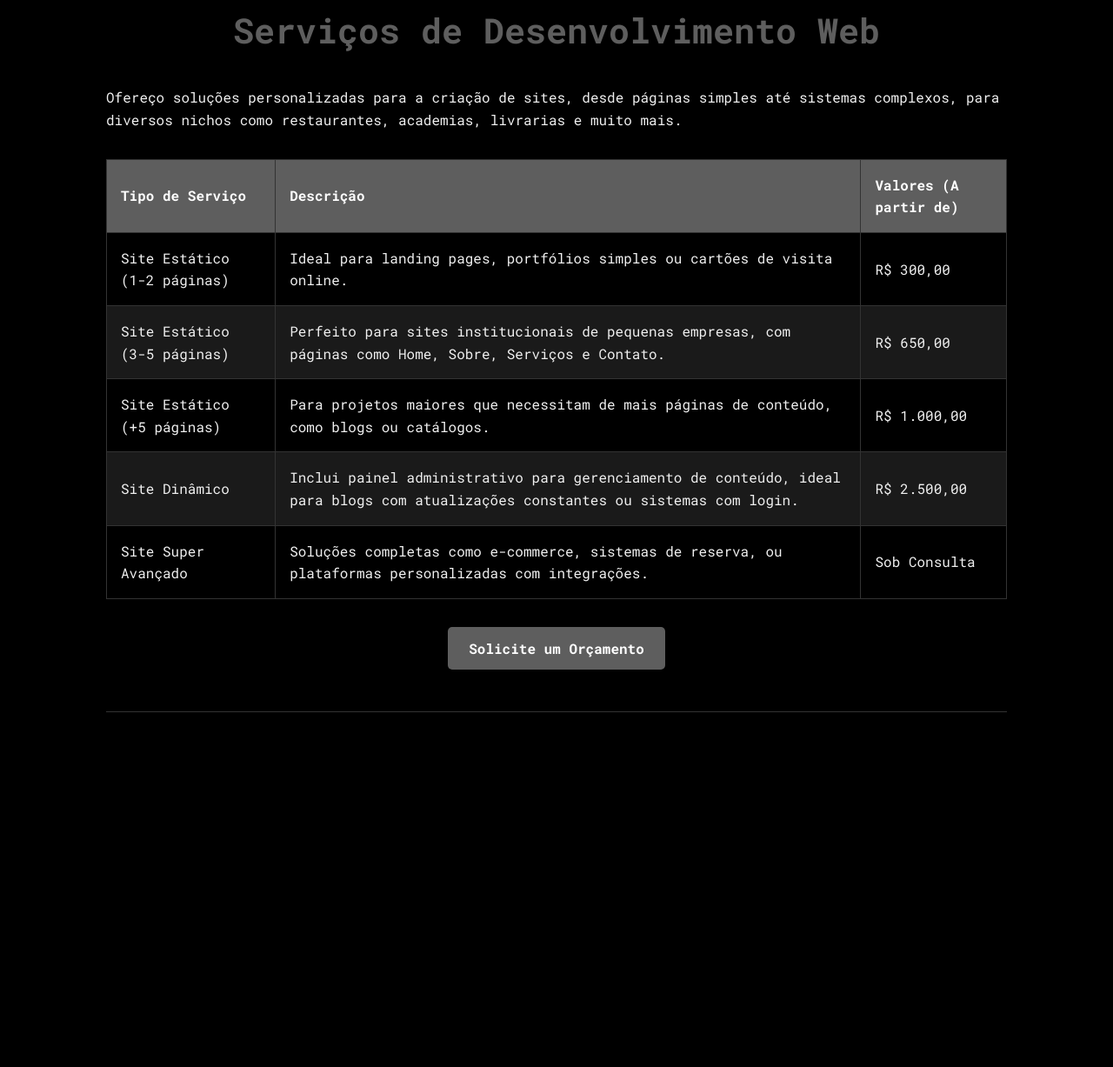
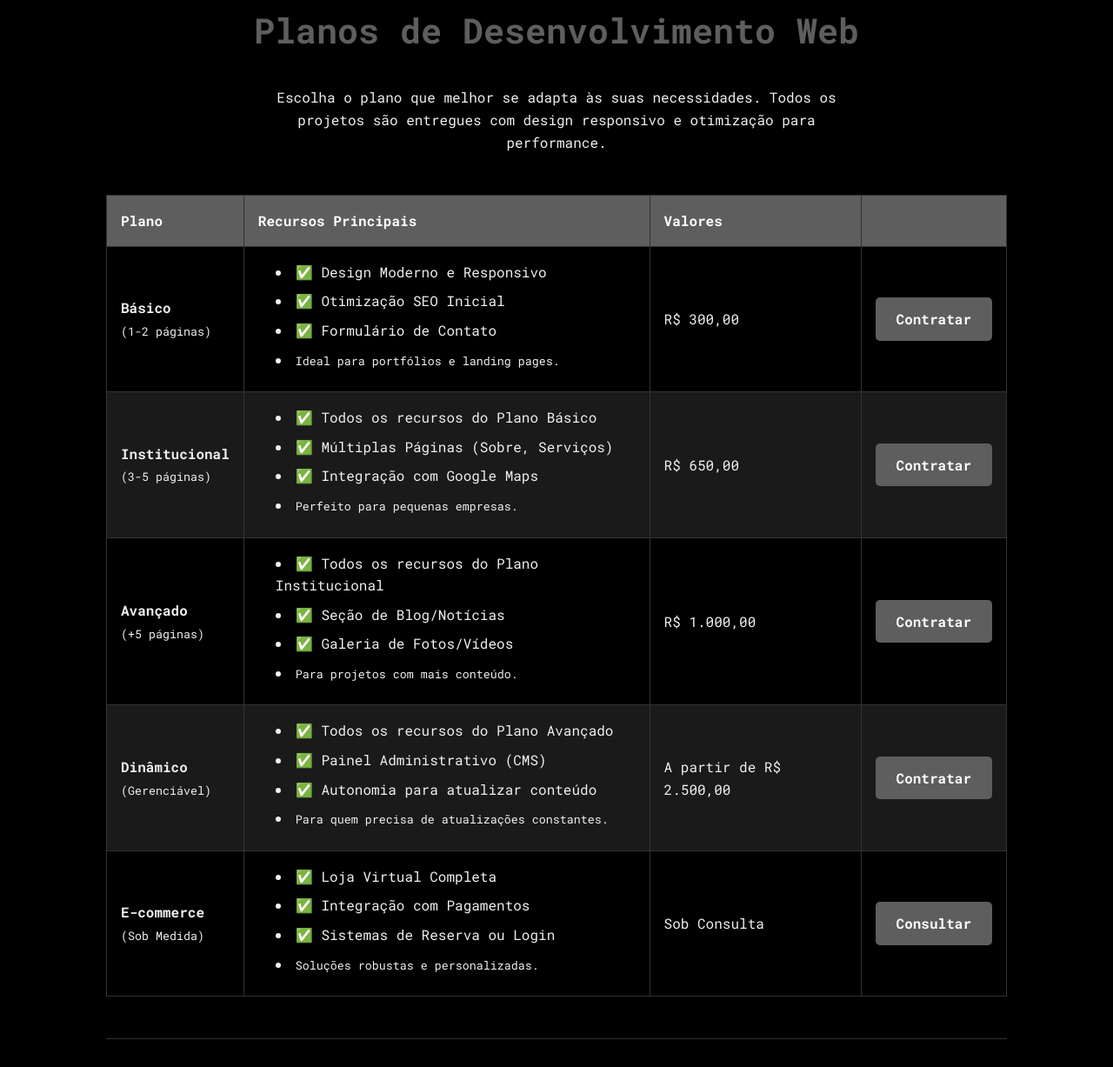
Before and after one commit to tithr/CSWtrabalho, a plain HTML site: page pages/servicos.html in a window 1280 px wide. Shown: the part 148-1375 px from the top of the page at 87% size. Before the commit the page ends 999 px from the top, so only its background shows below. Drawn offline with Linux system fonts and the light colour scheme.

Commit message:
Update servicos.html

```diff
--- a/pages/servicos.html
+++ b/pages/servicos.html
@@ -17,7 +17,7 @@
                 <li><a href="../index.html">Home</a></li>
                 <li><a href="curriculo.html">Currículo</a></li>
                 <li><a href="github.html">GitHub</a></li>
-                <li><a href="servicos.html">Serviços</a></li>
+                <li><a href="servicos.html" class="active">Serviços</a></li>
                 <li><a href="contato.html">Contato</a></li>
             </ul>
         </nav>
@@ -25,50 +25,89 @@
 
     <main class="container">
         <section id="servicos-page" class="content-section">
-            <h1 class="page-title">Serviços de Desenvolvimento Web</h1>
-            <p>Ofereço soluções personalizadas para a criação de sites, desde páginas simples até sistemas complexos, para diversos nichos como restaurantes, academias, livrarias e muito mais.</p>
+            <h1 class="page-title">Planos de Desenvolvimento Web</h1>
+            <p class="text-center" style="max-width: 700px; margin: 0 auto 3rem auto;">
+                Escolha o plano que melhor se adapta às suas necessidades. Todos os projetos são entregues com design responsivo e otimização para performance.
+            </p>
 
             <div class="tabela-precos">
                 <table>
                     <thead>
                         <tr>
-                            <th>Tipo de Serviço</th>
-                            <th>Descrição</th>
-                            <th>Valores (A partir de)</th>
+                            <th>Plano</th>
+                            <th>Recursos Principais</th>
+                            <th>Valores</th>
+                            <th></th> <!-- Coluna para o botão -->
                         </tr>
                     </thead>
                     <tbody>
                         <tr>
-                            <td>Site Estático (1-2 páginas)</td>
-                            <td>Ideal para landing pages, portfólios simples ou cartões de visita online.</td>
-                            <td>R$ 300,00</td>
+                            <td><strong>Básico</strong><br><small>(1-2 páginas)</small></td>
+                            <td>
+                                <ul>
+                                    <li>✅ Design Moderno e Responsivo</li>
+                                    <li>✅ Otimização SEO Inicial</li>
+                                    <li>✅ Formulário de Contato</li>
+                                    <li><small>Ideal para portfólios e landing pages.</small></li>
+                                </ul>
+                            </td>
+                            <td class="preco">R$ 300,00</td>
+                            <td><a href="contato.html" class="btn">Contratar</a></td>
+                        </tr>
+                        <tr class="plano-recomendado">
+                            <td><strong>Institucional</strong><br><small>(3-5 páginas)</small></td>
+                            <td>
+                                <ul>
+                                    <li>✅ Todos os recursos do Plano Básico</li>
+                                    <li>✅ Múltiplas Páginas (Sobre, Serviços)</li>
+                                    <li>✅ Integração com Google Maps</li>
+                                    <li><small>Perfeito para pequenas empresas.</small></li>
+                                </ul>
+                            </td>
+                            <td class="preco">R$ 650,00</td>
+                            <td><a href="contato.html" class="btn">Contratar</a></td>
                         </tr>
                         <tr>
-                            <td>Site Estático (3-5 páginas)</td>
-                            <td>Perfeito para sites institucionais de pequenas empresas, com páginas como Home, Sobre, Serviços e Contato.</td>
-                            <td>R$ 650,00</td>
+                            <td><strong>Avançado</strong><br><small>(+5 páginas)</small></td>
+                            <td>
+                                <ul>
+                                    <li>✅ Todos os recursos do Plano Institucional</li>
+                                    <li>✅ Seção de Blog/Notícias</li>
+                                    <li>✅ Galeria de Fotos/Vídeos</li>
+                                    <li><small>Para projetos com mais conteúdo.</small></li>
+                                </ul>
+                            </td>
+                            <td class="preco">R$ 1.000,00</td>
+                            <td><a href="contato.html" class="btn">Contratar</a></td>
+                        </tr>
+                         <tr>
+                            <td><strong>Dinâmico</strong><br><small>(Gerenciável)</small></td>
+                            <td>
+                                <ul>
+                                    <li>✅ Todos os recursos do Plano Avançado</li>
+                                    <li>✅ Painel Administrativo (CMS)</li>
+                                    <li>✅ Autonomia para atualizar conteúdo</li>
+                                    <li><small>Para quem precisa de atualizações constantes.</small></li>
+                                </ul>
+                            </td>
+                            <td class="preco">A partir de R$ 2.500,00</td>
+                            <td><a href="contato.html" class="btn">Contratar</a></td>
                         </tr>
                         <tr>
-                            <td>Site Estático (+5 páginas)</td>
-                            <td>Para projetos maiores que necessitam de mais páginas de conteúdo, como blogs ou catálogos.</td>
-                            <td>R$ 1.000,00</td>
-                        </tr>
-                        <tr>
-                            <td>Site Dinâmico</td>
-                            <td>Inclui painel administrativo para gerenciamento de conteúdo, ideal para blogs com atualizações constantes ou sistemas com login.</td>
-                            <td>R$ 2.500,00</td>
-                        </tr>
-                        <tr>
-                            <td>Site Super Avançado</td>
-                            <td>Soluções completas como e-commerce, sistemas de reserva, ou plataformas personalizadas com integrações.</td>
-                            <td>Sob Consulta</td>
+                            <td><strong>E-commerce</strong><br><small>(Sob Medida)</small></td>
+                            <td>
+                                <ul>
+                                    <li>✅ Loja Virtual Completa</li>
+                                    <li>✅ Integração com Pagamentos</li>
+                                    <li>✅ Sistemas de Reserva ou Login</li>
+                                    <li><small>Soluções robustas e personalizadas.</small></li>
+                                </ul>
+                            </td>
+                            <td class="preco">Sob Consulta</td>
+                            <td><a href="contato.html" class="btn">Consultar</a></td>
                         </tr>
                     </tbody>
                 </table>
-            </div>
-
-             <div class="cta-servicos">
-                <a href="contato.html" class="btn">Solicite um Orçamento</a>
             </div>
         </section>
     </main>
```
